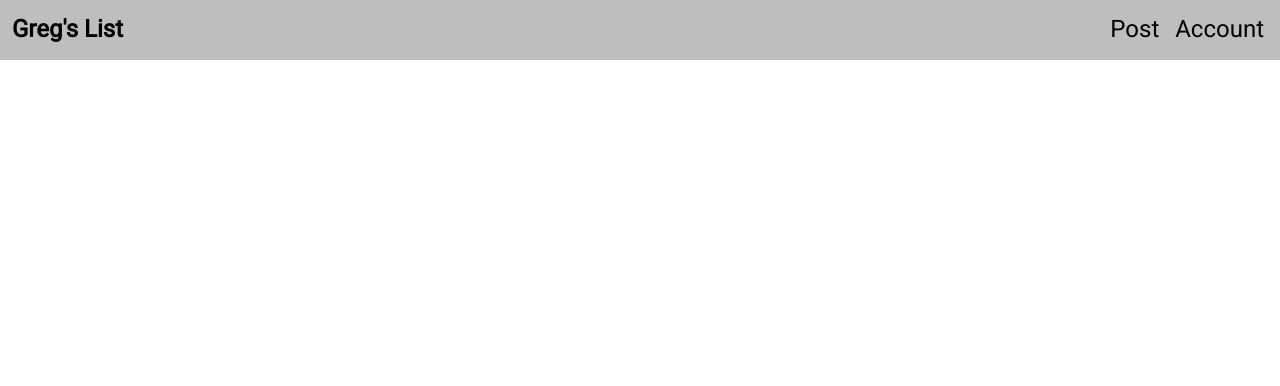
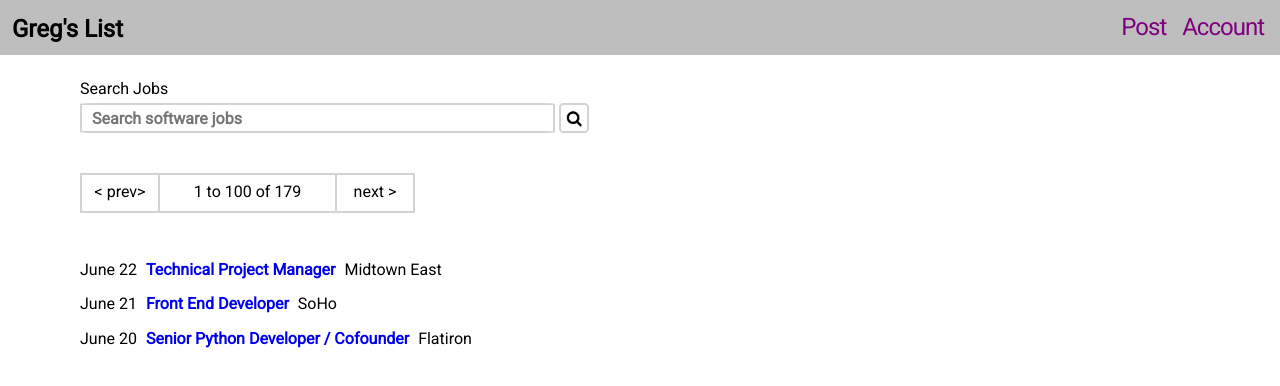
Before and after one commit to matrayu/Gregs-List, a plain HTML site: page index.html in a window 1280 px wide. Drawn offline with nearby package versions, Linux system fonts and the light colour scheme.

Commit message:
Finsihed Lab

```diff
--- a/index.html
+++ b/index.html
@@ -1,10 +1,11 @@
 <!DOCTYPE html>
 <html lang="en">
+
 <head>
     <title>Greg's List | Classified Ads</title>
     <meta charset="UTF-8">
     <meta name="viewport" content="width=device-width, initial-scale=1.0">
-    <meta name="description" content="Greg's List, an old-school classified ads site" >
+    <meta name="description" content="Greg's List, an old-school classified ads site">
     <meta http-equiv="X-UA-Compatible" content="ie=edge">
 
     <!-- fonts  -->
@@ -17,17 +18,45 @@
     <link rel="stylesheet" type="text/css" href="style.css">
 
 </head>
+
 <body>
-    <div class="wrapper">
     <nav role="navigation" id="navigation">
         <h1>Greg's List</h1>
         <ul class="menu">
-            <li class="menu-item right">Post</li>
-            <li class="menu-item right">Account</li>
+            <li class="menu-item right"><a class="purp" href="http://" target="_blank" rel="noopener noreferrer">Post</a></li>
+            <li class="menu-item right"><a class="purp" href="http://" target="_blank" rel="noopener noreferrer">Account</a></li>
+
         </ul>
     </nav>
 
-    </div>
+    <main>
+        <form action="/search.com">
+            <label for="search-jobs" class="search-jobs">Search Jobs</label>
+            <input type="search" name="search" placeholder="Search software jobs">
+            <input type="image" id="search" alt="Search" class="search-image" src="images/magnifying-glass.png">
+        </form>
+
+        <div class="clearfix">
+            <div class="small box">
+                <p>< prev></p>
+            </div>
+            <div class="large box">
+                <p>1 to 100 of 179</p>
+            </div>
+            <div class="small box">
+                <p>next ></p>
+            </div>
+        </div>
+
+        <section class="results">
+            <p>June 22  <span class="blue pad"><a href="http://" target="_blank" rel="noopener noreferrer">Technical Project Manager</a></span>  Midtown East</p>
+            <p>June 21  <span class="blue pad"><a href="http://" target="_blank" rel="noopener noreferrer">Front End Developer</a></span>  SoHo</p>
+            <p>June 20  <span class="blue pad"><a href="http://" target="_blank" rel="noopener noreferrer">Senior Python Developer / Cofounder</a></span>  Flatiron</p>
+        </section>
+
+    </main>
+
 
 </body>
+
 </html>
--- a/style.css
+++ b/style.css
@@ -10,14 +10,6 @@ html {
     font-family: 'Roboto', sans-serif;
     font-size: 100%;
 
-}
-
-a {
-    text-decoration: none;
-}
-
-.wrapper {
-    display: block;
 }
 
 h1 {
@@ -33,34 +25,109 @@ nav {
     background: rgb(190, 190, 190);
     font-size: 1.5em;
     width: 100%;
-    height: 60px;
+    height: 55px;
     padding-right: 20px;
+    top: 0;
+    min-width: 590px;
 }
 
 ul {
     text-align: right;
     position: relative;
-    top: -68px;
+    top: -70px;
     left: 14px;
 }
 
 li {
     display: inline;
     padding-right: 10px;
+    letter-spacing: -1px;
+}
+
+main {
+    display: block;
+    margin: 5em;
+    min-width: 600px;
+}
+
+.search-jobs {
+    display: block;
+    margin-bottom: 5px;
 }
 
 
-/*
-.menu-item {
-    position: relative;
-    display: inherit;
-    word-spacing: 20px;
-    top: 12px;
-    left: 690px;
-    padding-right: 18px;
-    text-align: right;
+input[type=search] {
+    display: inline-block;
+    width: 475px;
+    height: 30px;
+    border: 2px solid lightgray;
+    padding-left: 10px;
+    float: left;
+    margin-right: 4px;
+    border-radius: 3%;
+    font-weight: bold;
 }
 
-.menu-item::after {
-    content: "  ";
+.search-image {
+    display: inline;
+    width: 30px;
+    border: 2px solid lightgrey;
+    left: 481px;
+    bottom: 181px;
+    border-radius: 15%;
 }
+
+.box {
+    float: left;
+    height: 40px;
+    margin-top: 35px;
+    margin-bottom: 32px;
+    border: 2px solid lightgrey;
+    text-align: center;
+}
+
+.small {
+    width: 80px;
+}
+
+.large {
+    width:175px;
+    border-left: none;
+    border-right: none;
+}
+
+
+.clearfix::after {
+    content: "";
+    clear: both;
+    display: table;
+}
+
+.clearfix > div > p {
+    margin-top: 8px;
+}
+
+.blue.pad {
+    color: blue;
+    font-weight: bold;
+    margin-left: 5px;
+    margin-right: 5px;
+}
+
+a.purp:link, a.purp:visited {
+    text-decoration: none;
+    color: purple;
+}
+
+a.purp:hover, a.purp:active {
+    text-decoration: underline;
+}
+
+a:link, a:visited {
+    text-decoration: none;
+}
+
+a:hover, a:active {
+    text-decoration: underline;
+    color: blue;
+}
```
Also changed, not shown: images/magnifying-glass.png (added).
